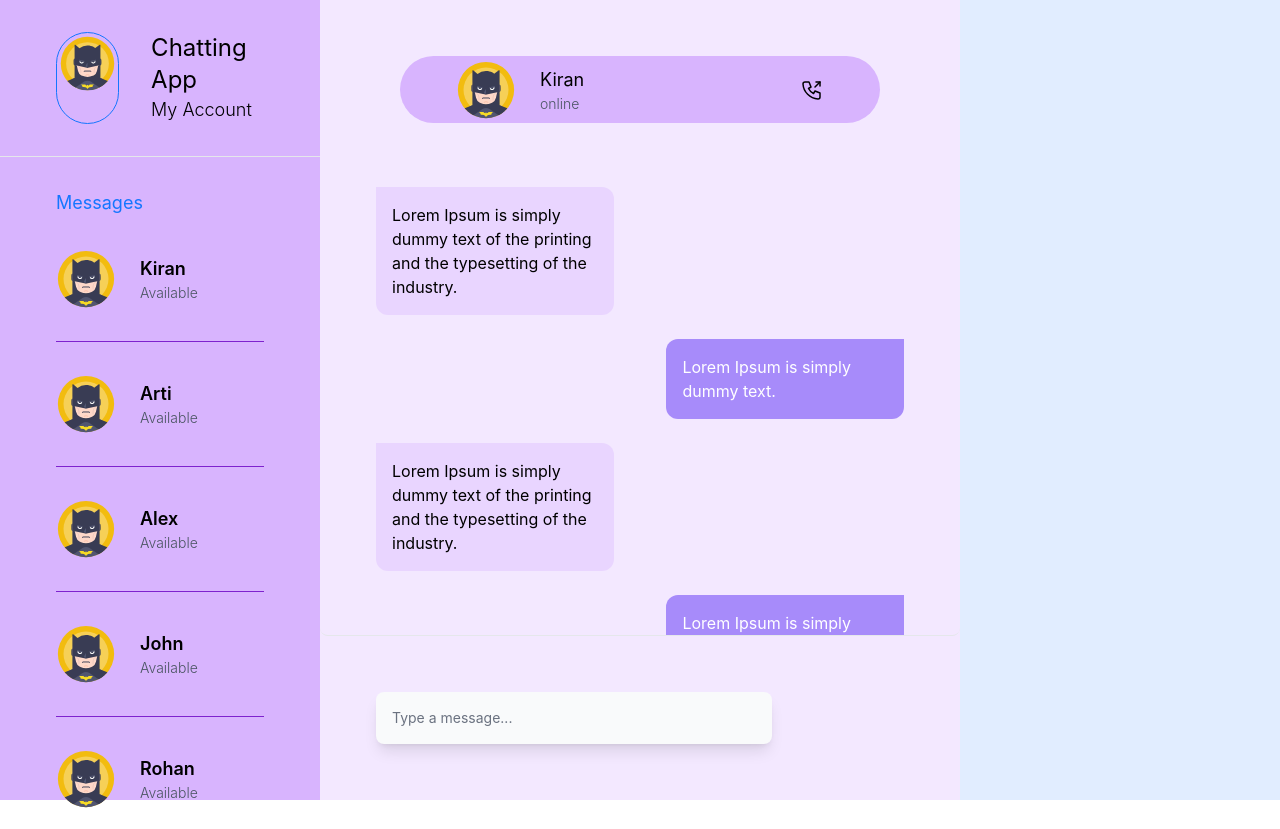
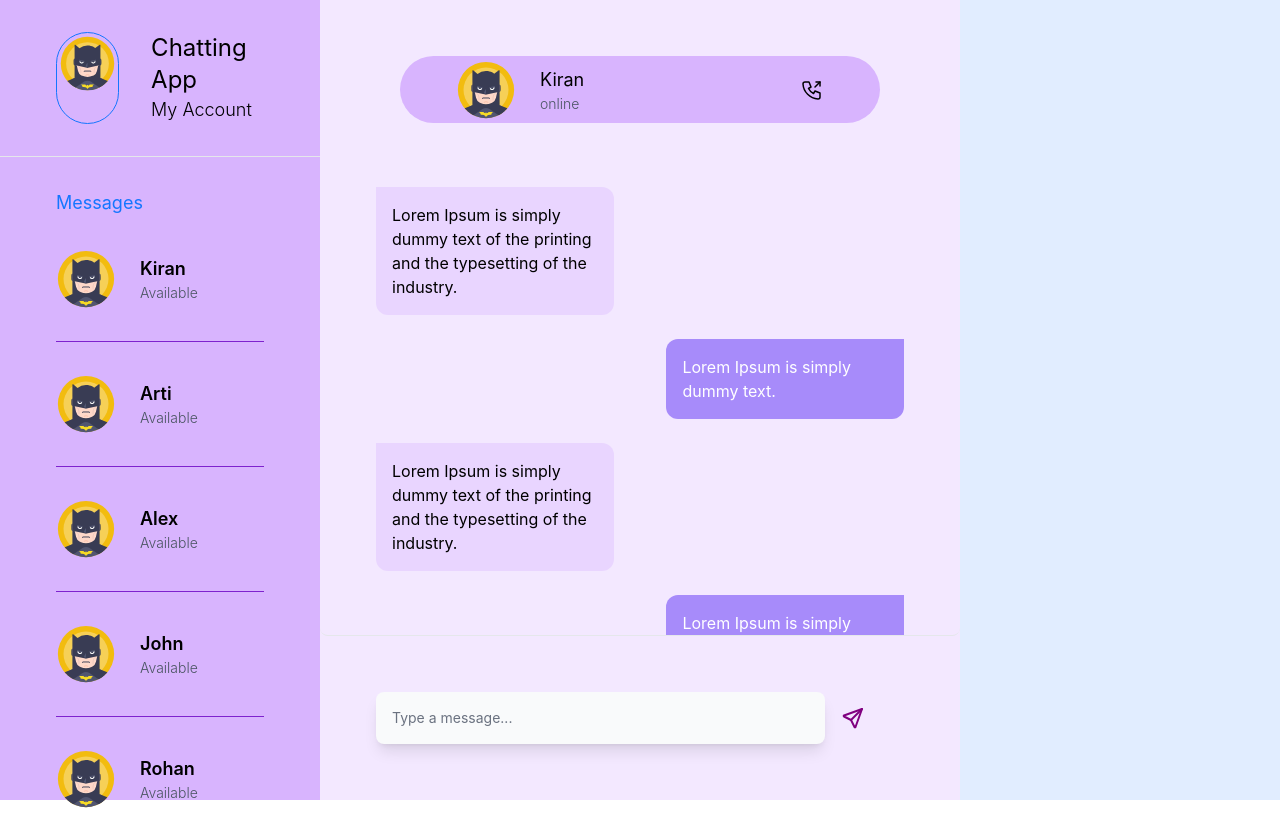
Before and after one commit to himanshupanwar13/Chat_App, a React (Create React App) app in the folder client/: page / in a window 1280 px wide. Built offline with nearby package versions, Linux system fonts and the light colour scheme.

Commit message:
new changes

```diff
--- a/client/src/index.css
+++ b/client/src/index.css
@@ -39,7 +39,7 @@ code {
 
 .custom-scrollbar::-webkit-scrollbar-thumb {
   background-color: #9c27b0; /* Custom purple */
-  border-radius: 50p;
+  border-radius: 50px;
 }
 
 .custom-scrollbar::-webkit-scrollbar-track {
--- a/client/src/modules/Dashboard/index.js
+++ b/client/src/modules/Dashboard/index.js
@@ -108,8 +108,17 @@ const Dashboard = () => {
             </div>
           </div>
         </div>
-        <div className='p-14 w-full'>
-          <Input type='text' placeholder='Type a message...' className='' inputClassName='w-[75%] p-4 border-0 shadow-lg rounded-full bg-black focus:ring-0 focus:borderr-0' />
+        <div className='p-14 w-full flex items-center'>
+          <div className='w-[85%]'>
+            <Input placeholder='Type a message...' className='w-full p-4 border-0 shadow-lg rounded-full bg-black focus:ring-0 focus:border-0' />
+          </div>
+          <div className='ml-4'>
+            <svg xmlns="http://www.w3.org/2000/svg" width="24" height="24" viewBox="0 0 24 24" fill="none" stroke="purple" strokeWidth="2" strokeLinecap="round" strokeLinejoin="round" className="icon icon-tabler icon-tabler-send">
+              <path stroke="none" d="M0 0h24v24H0z" fill="none" />
+              <path d="M10 14l11 -11" />
+              <path d="M21 3l-6.5 18a.55 .55 0 0 1 -1 0l-3.5 -7l-7 -3.5a.55 .55 0 0 1 0 -1l18 -6.5" />
+            </svg>
+          </div>
         </div>
       </div>
       <div className='w-[25%] h-screen'></div>
--- a/package.json
+++ /dev/null
@@ -1,5 +0,0 @@
-{
-  "dependencies": {
-    "@tailwindcss/forms": "^0.5.8"
-  }
-}
```
Also changed, not shown: 1 other file (tests, documents, lock files or other folders).
